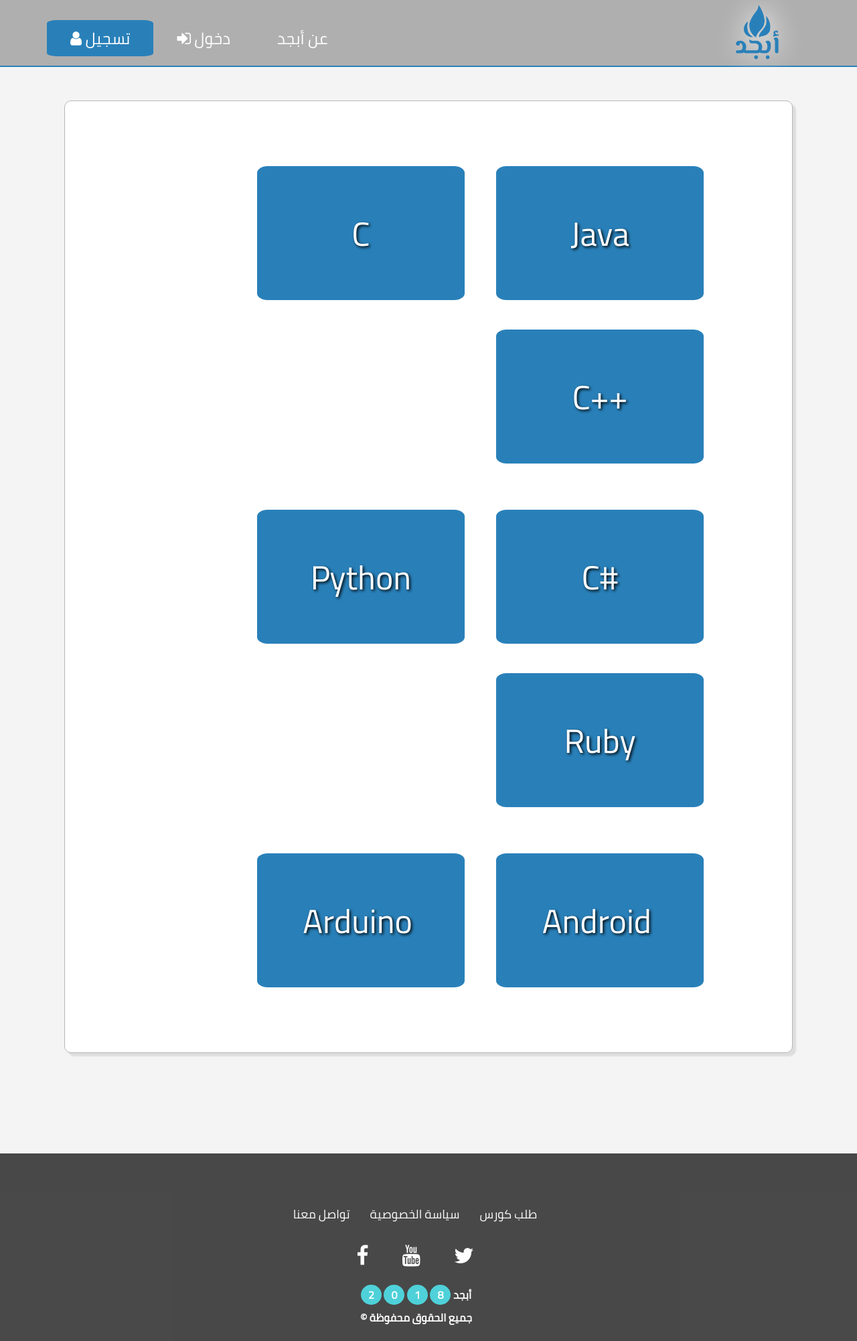
After one commit to theyousry/Abjd, a PHP site: page /categories.html in a window 1280 px wide. The commit adds this page. Shown: the whole page at 67% size. Run offline with PHP 8.4, Linux system fonts and the light colour scheme.

Commit message:
alaa-last-mod

```diff
--- /dev/null
+++ b/site/categories.html
@@ -0,0 +1,146 @@
+<!DOCTYPE html>
+<html lang="en">
+<head>
+  <meta charset="UTF-8">
+  <meta name="viewport" content="width=device-width, initial-scale=1.0">
+  <meta http-equiv="X-UA-Compatible" content="ie=edge">
+  <title>أبجد | كورسات مجانية اونلاين</title>
+  <link rel="stylesheet" href="css/bootstrap.min.css">
+  <link href="css/font-awesome.min.css" rel="stylesheet">
+  <link rel="stylesheet" href="style.css">
+  <link rel="stylesheet" href="css/categories.css">
+  <link rel="stylesheet" href="css/animate.css">
+  <link rel="shortcut icon" type="image/x-icon" href="images/icon.ico">
+</head>
+<body>
+  <!-- start navbar -->
+  <nav id="nav" class="navbar navbar-default navbar-fixed-top" data-spy="affix">
+    <!-- start container -->
+    <div class="container">
+      <div class="clearfix"></div>
+
+      <a class="navbar-brand navbar-right" href="index.html">
+        <img alt="Brand" style="display:inline-block;  height: 800%; margin-top: -46px" src="images/Logo3.png">
+
+      </a>
+      <div class="navbar-header">
+        <!-- navbar collapsing -->
+        <button type="button" class="navbar-toggle collapsed navbar-left" data-toggle="collapse" data-target="#abjaaad" aria-expanded="false">
+          <span class="sr-only">Toggle navigation</span>
+          <span class="icon-bar"></span>
+          <span class="icon-bar"></span>
+          <span class="icon-bar"></span>
+        </button>
+
+      </div>
+
+      <!-- toggling -->
+      <div class="collapse navbar-collapse" id="abjaaad">
+
+        <ul class="nav navbar-nav navbar-left">
+          <li class="signin"><a href="sign-up.html">تسجيل <i class="fa fa-user"></i></a></li>
+          <li><a href="log-in.html">دخول <i class="fa fa-sign-in"></i></a></li>
+          <li><a href="about.html" style="line-height:25px;">عن أبجد</a></li>
+
+        </ul>
+      </div><!-- /.navbar-collapse -->
+    </div><!-- /.container -->
+  </nav>
+
+  <!-- end of navbar -->
+
+  <div class="cont">
+
+    <div class="row">
+
+        <div class="back-ground" >
+            <h3><a href="courses.html">Java</a></h3>
+
+        </div>
+
+        <div class="back-ground">
+            <h3><a href="courses.html" > C </a></h3>
+
+        </div>
+
+        <div class="back-ground">
+            <h3> <a href="courses.html">++C</a></h3>
+
+        </div>
+    </div>
+    <div class="row">
+
+        <div class="back-ground">
+             <h3><a href="courses.html">#C</a></h3>
+
+        </div>
+
+        <div class="back-ground">
+            <h3><a href="courses.html">Python</a></h3>
+
+        </div>
+
+        <div class="back-ground">
+            <h3><a href="courses.html">Ruby</a></h3>
+
+        </div>
+    </div>
+
+
+    <div class="row">
+
+        <div class="back-ground">
+            <h3><a href="courses.html">Android</a></h3>
+
+        </div>
+
+        <div class="back-ground">
+            <h3><a href="courses.html">Arduino</a></h3>
+
+        </div>
+
+  </div>
+
+ </div>
+
+</div>
+
+
+
+
+ <!-- start of footer -->
+  <section class="footer text-center">
+    <div class="overlay">
+      <div class="container">
+        <ul class="list-unstyled footer-links">
+
+          <li><a href="req-course.html">طلب كورس</a></li>
+          <li><a href="privacy.html">سياسة الخصوصية</a></li>
+          <li><a href="contact.html">تواصل معنا</a></li>
+        </ul>
+        <br>
+        <ul class="list-unstyled social-icons">
+
+            <li><a href="https://twitter.com/AbjadSha"><i class="fa fa-twitter fa-lg"></i></a></li>
+            <li><a href="https://www.youtube.com/channel/UCcGcQ7BdUNBTWt9f67CbgDA?disable_polymer=true"><i class="fa fa-youtube fa-lg"></i></a></li>
+            <li><a href="https://www.facebook.com/%D8%A3%D8%A8%D8%AC%D8%AF-Abjad-144979682860981/?modal=admin_todo_tour"><i class="fa fa-facebook fa-lg"></i></a></li>
+        </ul>
+
+        <div class="copyrights">
+          <p>أبجد <span>8</span> <span>1</span> <span>0</span> <span>2</span></p>
+          <p>جميع الحقوق محفوظة &copy;</p>
+        </div>
+      </div>
+    </div>
+
+  </section>
+  <!-- end of footer -->
+
+  <script src="js/jquery-3.2.1.min.js"></script>
+  <script src="js/bootstrap.min.js"></script>
+  <script src="js/main.js"></script>
+  <script src="js/wow.min.js"></script>
+  <script> new WOW().init(); </script>
+
+</body>
+</html>
--- /dev/null
+++ b/site/css/categories.css
@@ -0,0 +1,80 @@
+h3
+{
+    margin: 181px 100px -73px;
+}
+
+.cont
+{
+    width: 85%;
+    margin: 150px auto;
+    background-color: #fff;
+    border: 1px solid  rgb(185, 182, 182);
+    border-radius: 10px;
+    box-shadow: 5px 5px 2px   #ddd ;
+    padding: 50px;
+    overflow: hidden;
+}
+.row
+{
+    margin: 25px 60px ;
+
+}
+.back-ground
+{   height: 200px;
+    width: 310px;
+    margin: 22px;
+    display: inline-block;
+    background:#2980B9;
+    color: #fff;
+    border-radius: 5%;
+    text-shadow: 2px 2px 4px #000;
+
+}
+.back-ground h3 {
+
+     margin: 74px 78px -73px;
+     text-align: center;
+     font-size: 50px;
+
+}
+.back-ground h3>a
+{
+    text-align: center;
+    color: #fff;
+    text-decoration: none;
+    font-size: 50px;
+    cursor: pointer;
+}
+.back-ground:hover
+{
+    text-shadow: none;
+    background-color: #81818199
+}
+
+
+
+/*.image {
+
+    position: relative;
+    width: 200px;
+    height: 183px;
+    margin: 40px auto;
+    border-radius: 10%;
+    background:url("../images/003.jpg" ) no-repeat;
+    }
+
+
+
+.info h3
+{
+
+    margin: 50px 119px;
+    text-align: center;
+    color:#2980B9;
+}
+
+.info h3 a
+{
+     text-decoration: none;
+
+}
```
Also changed, not shown: site/css/cat.css (deleted, +0 -42 lines), site/css/course-page.css (+9 -2 lines), site/index.html (+18 -18 lines).
